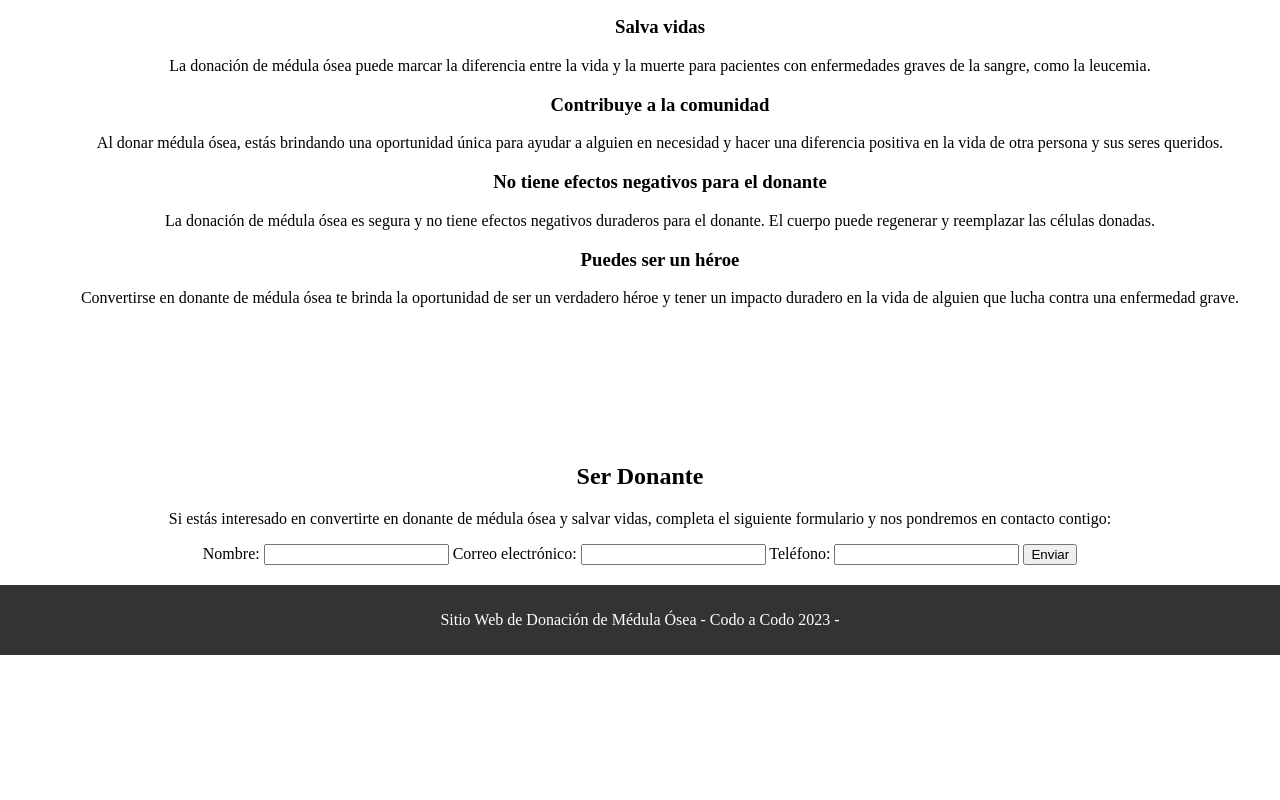
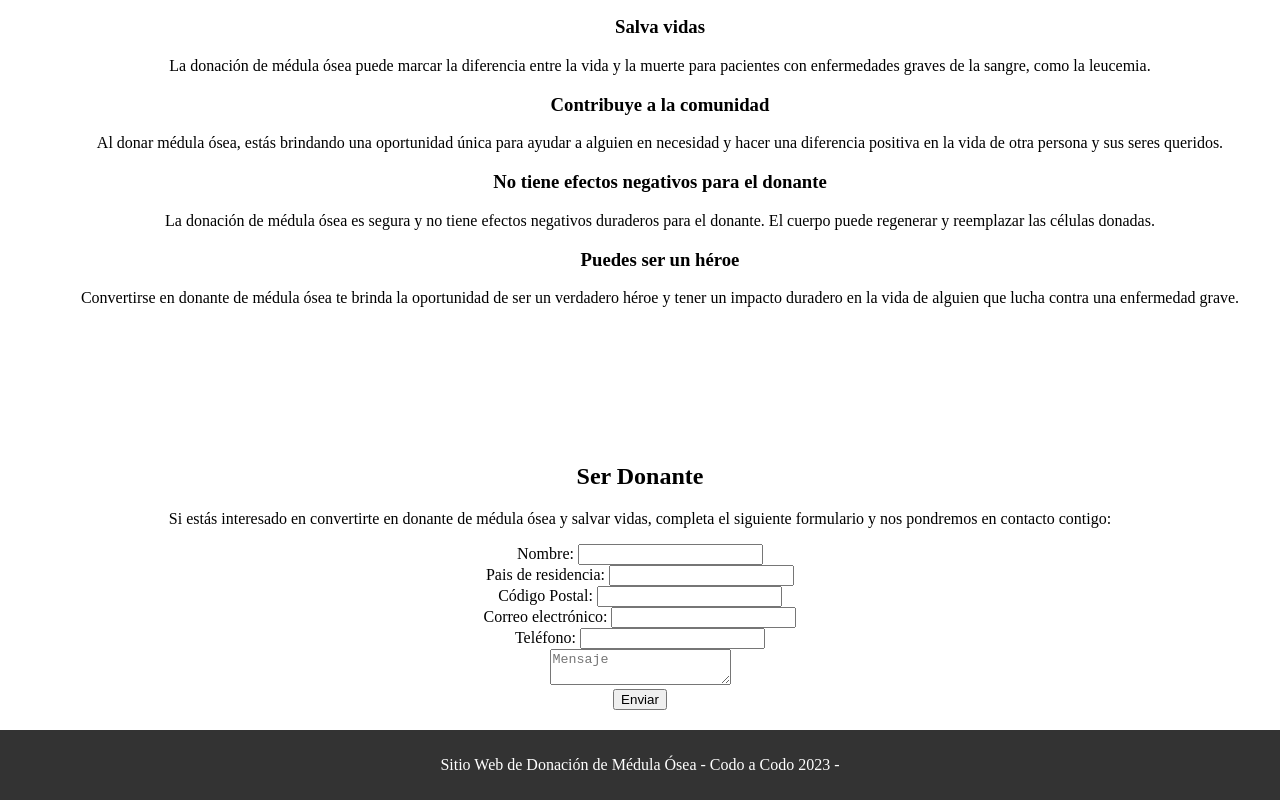
Before and after one commit to abeloqui/TP-CodoACodo, a plain HTML site: page index.html in a window 1280 px wide. Shown: the part 2080-2880 px from the top of the page. Before the commit the page ends 2735 px from the top, so only its background shows below. Drawn offline with Linux system fonts and the light colour scheme; files whose address does not match are found by name.

Commit message:
Formulario en HTML y validación en JS

```diff
--- a/index.html
+++ b/index.html
@@ -117,14 +117,24 @@
       <form id="donante-formulario">
         <label for="nombre">Nombre:</label>
         <input type="text" id="nombre" required>
-
+<br>
+        <label for="pais">Pais de residencia:</label>
+        <input type="text" id="nombre" required>
+        <br>
+        <label for="zipCode">Código Postal:</label>
+        <input type="text" id="nombre" required>
+        <br>
         <label for="email">Correo electrónico:</label>
         <input type="email" id="email" required>
-
+        <br>
         <label for="telefono">Teléfono:</label>
         <input type="tel" id="telefono" required>
+        <br>
+        <textarea name="message" placeholder="Mensaje" required></textarea>
+        <br>
+        <button type="submit">Enviar</button>
+        <br>
 
-        <button type="submit">Enviar</button>
       </form>
     </div>
   </section>
--- a/js/formulario.js
+++ b/js/formulario.js
@@ -2,6 +2,8 @@ document.getElementById('donante-formulario').addEventListener('submit', functio
     e.preventDefault();
 
     var nombre = document.getElementById('nombre').value;
+    var pais = document.getElementById('pais').value;
+    var zipcode = document.getElementById('zipcode').value;
     var email = document.getElementById('email').value;
     var telefono = document.getElementById('telefono').value;
 
```
